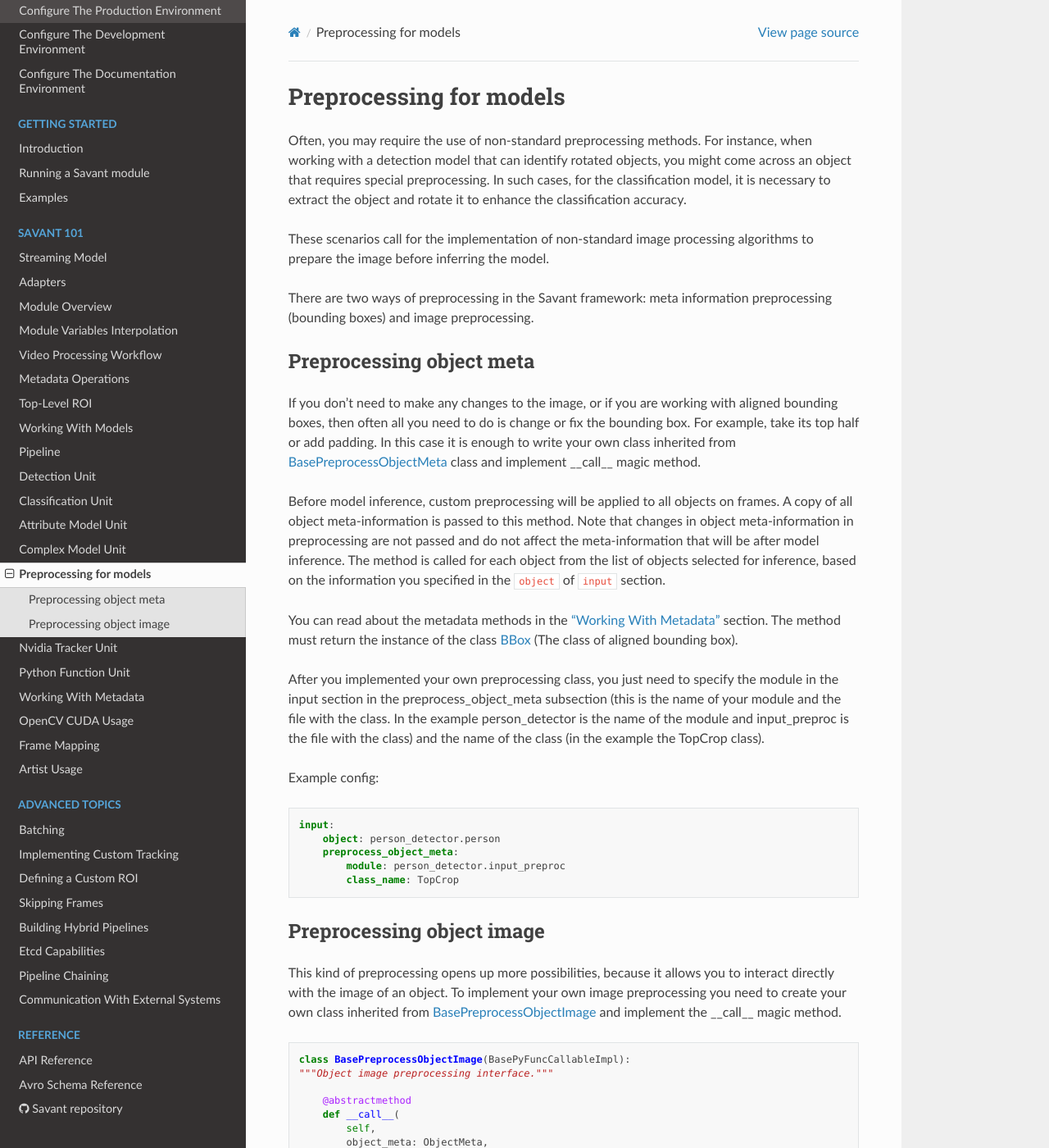
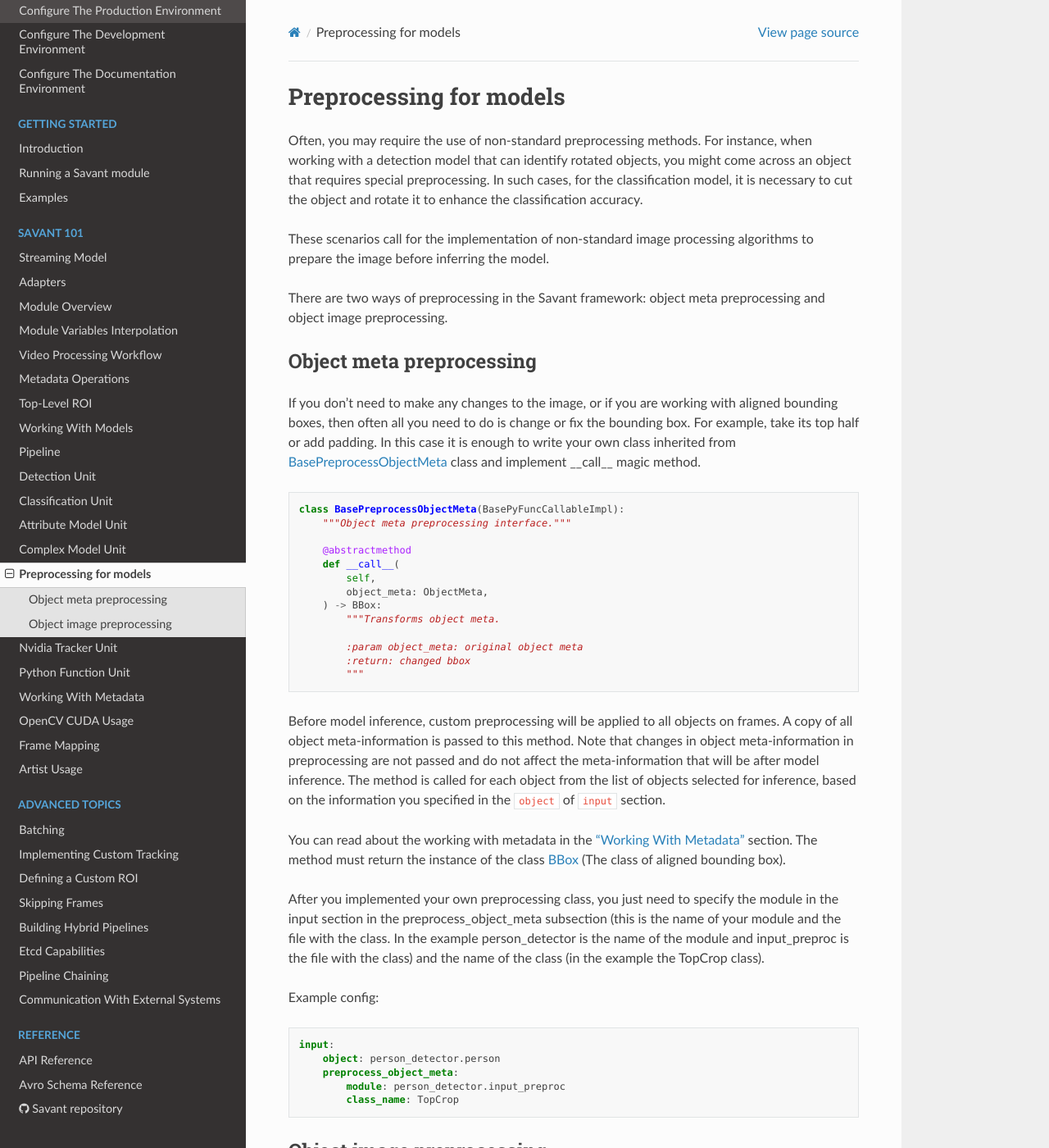
Before and after one commit to insight-platform/Savant, a Sphinx documentation site: the page built from docs/source/savant_101/55_preprocessing.rst, in a window 1280 px wide and 1400 px high. Shown: the whole window at 82% size. Built offline with Sphinx 7.4.7 and the Read the Docs theme 2.0.0, drawn with Linux system fonts in a browser that asks for light colours; the version number could not be read and is left out; some of the changed text lies outside the part shown.

Commit message:
fixed documentation

```diff
--- a/docs/source/savant_101/55_preprocessing.rst
+++ b/docs/source/savant_101/55_preprocessing.rst
@@ -5,17 +5,17 @@
 Often, you may require the use of non-standard preprocessing methods.
 For instance, when working with a detection model that can identify rotated objects,
 you might come across an object that requires special preprocessing.
-In such cases, for the classification model, it is necessary to extract the object
+In such cases, for the classification model, it is necessary to cut the object
 and rotate it to enhance the classification accuracy.
 
 These scenarios call for the implementation of non-standard image processing
 algorithms to prepare the image before inferring the model.
 
-There are two ways of preprocessing in the Savant framework: meta information
-preprocessing (bounding boxes) and image preprocessing.
+There are two ways of preprocessing in the Savant framework: object meta preprocessing
+and object image preprocessing.
 
 
-Preprocessing object meta
+Object meta preprocessing
 -------------------------
 
 If you don't need to make any changes to the image, or if you are working with
@@ -24,13 +24,29 @@
 own class inherited from `BasePreprocessObjectMeta <https://insight-platform.github.io/Savant/reference/api/generated/savant.base.input_preproc.BasePreprocessObjectMeta.html#basepreprocessobjectmeta>`_ class and
 implement __call__ magic method.
 
+.. code-block:: python
+
+    class BasePreprocessObjectMeta(BasePyFuncCallableImpl):
+        """Object meta preprocessing interface."""
+
+        @abstractmethod
+        def __call__(
+            self,
+            object_meta: ObjectMeta,
+        ) -> BBox:
+            """Transforms object meta.
+
+            :param object_meta: original object meta
+            :return: changed bbox
+            """
+
 Before model inference, custom preprocessing will be applied to all objects on frames. A copy of all
 object meta-information is passed to this method. Note that changes in object meta-information
 in preprocessing are not passed and do not affect the meta-information that will be after
 model inference. The method is called for each object from the list of objects selected
 for inference, based on the information you specified in the ``object`` of ``input`` section.
 
-You can read about the metadata methods in the `"Working With Metadata"
+You can read about the working with metadata in the `"Working With Metadata"
 <https://insight-platform.github.io/Savant/savant_101/75_working_with_metadata.html>`_ section.
 The method must return the instance of the class
 `BBox <https://insight-platform.github.io/Savant/reference/api/generated/savant.meta.bbox.BBox.html#bbox>`_
@@ -52,7 +68,7 @@
             module: person_detector.input_preproc
             class_name: TopCrop
 
-Preprocessing object image
+Object image preprocessing
 --------------------------
 
 This kind of preprocessing opens up more possibilities, because it allows you to
@@ -130,7 +146,7 @@
 GPUImage class methods:
 
 - to_cpu - copies image from GPU memory into RAM. The image is returned as instance of CPUImage class.
-- сut - cuts out of the image part defined by normal or rotated box. If a rotated box is specified, it cuts out part of the image by the rectangle enclosing the rotated box. The method returns the cropped part of the image and the box with coordinates relative to the new image.
+- сut - cuts out of the image part defined by normal or rotated box. If a rotated box is specified, it cuts out part of the object by the rectangle enclosing the rotated box. The method returns the cut part of the image and the box with coordinates relative to the new image.
 - concat - allows you to combine two images into one. The first image is the image from which this method is called, the second is the image that is passed to the method. You can specify whether images should be vertically or horizontally joined.
 - paste - inserts the image into the current image. The insertion place is specified as a point on the upper left corner of the inserted image.
 - rotate - rotates the image by a specified angle. You can also pass an object bounding box to the method, so that it is rotated together with the image. The method returns the rotated image and the box.
```
Also changed, not shown: other parts of docs/source/savant_101/55_preprocessing.rst (+2 -2 lines).
